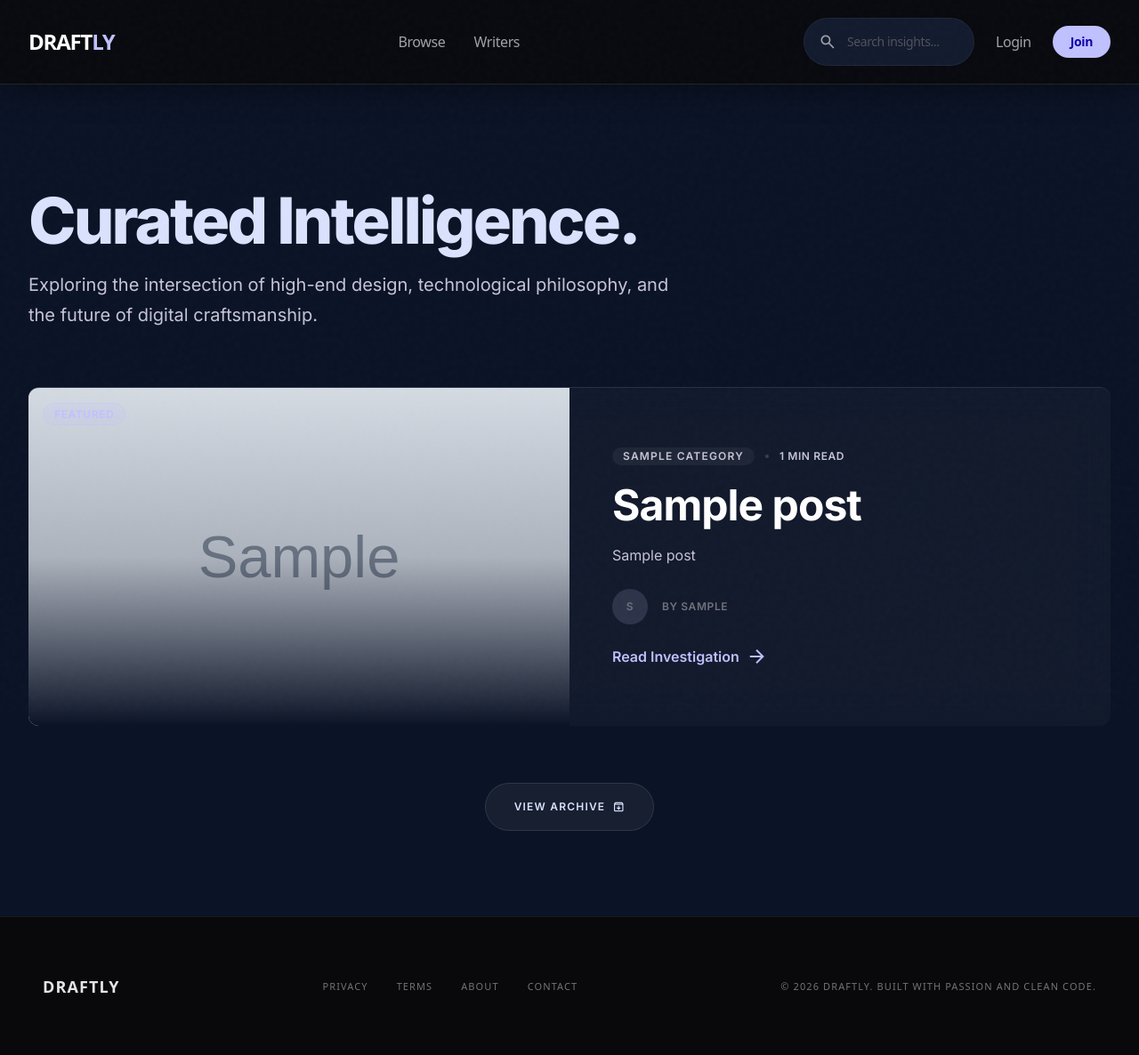
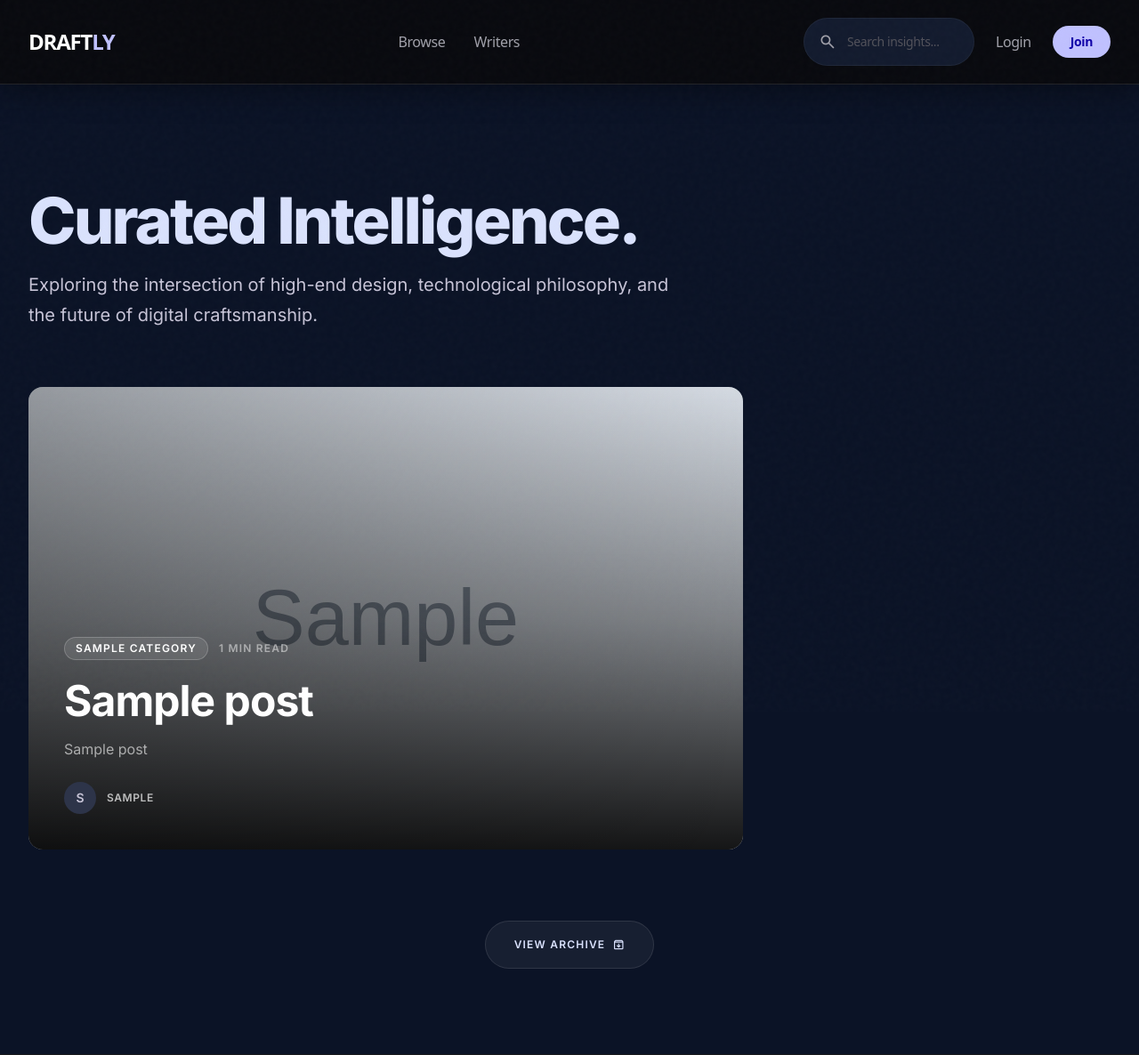
Before and after one commit to ramazon07-cmd/blog, a Django app: page / in a window 1280 px wide. Shown: the top 1186 px of the page at 89% size. Run offline with Django 5.2, Linux system fonts and the light colour scheme; tables that the repository leaves empty hold one stand-in row (values such as "Sample post"); grey boxes marked "Sample" are stand-in pictures; some libraries are stand-ins or nearby versions.

Commit message:
already done

```diff
--- a/blog/views.py
+++ b/blog/views.py
@@ -8,6 +8,7 @@ from django.contrib.auth.decorators import login_required
 from django_ratelimit.decorators import ratelimit
 from django.contrib import messages
 from django.urls import reverse_lazy
+from itertools import chain
 from django.db.models import Q, Count
 from django.contrib.auth.models import User
 from .models import Post, Comment, Category
@@ -21,8 +22,26 @@ class HomeView(ListView):
     paginate_by = None
 
     def get_queryset(self):
-        queryset = super().get_queryset()
-        return queryset.filter(status='published').select_related('author', 'category')
+        return Post.objects.none()
+
+    def get_context_data(self, **kwargs):
+        context = super().get_context_data(**kwargs)
+
+        # Featured posts — up to 3, newest first
+        context['featured_posts'] = (
+            Post.objects.filter(status='published', is_featured=True)
+            .select_related('author', 'category')
+            .order_by('-created_at')[:3]
+        )
+
+        # Recent non-featured posts — up to 6, newest first
+        context['recent_posts'] = (
+            Post.objects.filter(status='published', is_featured=False)
+            .select_related('author', 'category')
+            .order_by('-created_at')[:6]
+        )
+
+        return context
 
 
 class PostListView(ListView):
--- a/templates/blog/home.html
+++ b/templates/blog/home.html
@@ -12,123 +12,204 @@
 
 {% block content %}
 <main class="pt-32 pb-24 px-gutter max-w-container-max mx-auto">
+
     <!-- Hero Header -->
     <header class="mb-16">
         <h1 class="font-display-xl text-display-xl text-on-surface mb-4">Curated Intelligence.</h1>
-        <p class="font-body-lg text-body-lg text-on-surface-variant max-w-reading-width">Exploring the intersection of high-end design, technological philosophy, and the future of digital craftsmanship.</p>
+        <p class="font-body-lg text-body-lg text-on-surface-variant max-w-reading-width">
+            Exploring the intersection of high-end design, technological philosophy, and the future of digital craftsmanship.
+        </p>
     </header>
 
-    <!-- Post Grid with Featured Post First -->
-    <div class="grid grid-cols-1 md:grid-cols-12 gap-8">
-        {% for post in posts %}
-            {% if forloop.first and post.is_featured %}
-            <!-- Featured Card (Large) -->
-            <article class="md:col-span-12 group relative overflow-hidden rounded-xl glass-card transition-all duration-500 hover:-translate-y-2 hover:shadow-2xl">
-                <div class="grid md:grid-cols-2 gap-0">
-                    <div class="relative aspect-[16/10] overflow-hidden">
-                        <a href="{{ post.get_absolute_url }}">
-                        {% if post.image %}
-                            <img class="w-full h-full object-cover transition-transform duration-1000 group-hover:scale-110" src="{{ post.image.url }}" alt="{{ post.title }}">
+    <!-- ═══════════════════════════════════════════
+         FEATURED SECTION — Image 1 Style
+         Hero card (left) + minimal sidebar (right)
+    ════════════════════════════════════════════ -->
+    {% if featured_posts %}
+    <section class="mb-20">
+
+        <div class="grid md:grid-cols-3 gap-6 items-stretch">
+
+            {# ── HERO CARD (col-span-2) ── #}
+            {% with hero=featured_posts.0 %}
+            <article class="md:col-span-2 relative overflow-hidden rounded-2xl group cursor-pointer" style="min-height: 520px;">
+
+                {# Background image with overlay #}
+                <a href="{{ hero.get_absolute_url }}" class="absolute inset-0 block">
+                    {% if hero.image %}
+                        <img class="w-full h-full object-cover transition-transform duration-[1200ms] group-hover:scale-105"
+                             src="{{ hero.image.url }}" alt="{{ hero.title }}">
                     {% else %}
-                            <div class="w-full h-full bg-surface-container-highest"></div>
+                        <div class="w-full h-full bg-surface-container-high"></div>
                     {% endif %}
+                    {# Deep gradient overlay for text legibility #}
+                    <div class="absolute inset-0 bg-gradient-to-t from-black/90 via-black/40 to-transparent"></div>
+                    <div class="absolute inset-0 bg-gradient-to-r from-black/30 to-transparent"></div>
                 </a>
-                        <div class="absolute inset-0 bg-gradient-to-t from-background via-background/20 to-transparent"></div>
-                        <div class="absolute top-4 left-4">
-                            <span class="font-label-sm text-label-sm px-3 py-1 bg-primary/20 text-primary rounded-full backdrop-blur-md border border-primary/30">FEATURED</span>
+
+                {# Content pinned to bottom-left #}
+                <div class="absolute bottom-0 left-0 right-0 p-8 md:p-10">
+
+                    {# Category + read time #}
+                    <div class="flex items-center gap-3 mb-4">
+                        {% if hero.category %}
+                        <span class="font-label-sm text-label-sm px-3 py-1.5 rounded-full border border-white/20 bg-white/10 backdrop-blur-sm text-white uppercase tracking-widest">
+                            {{ hero.category.name }}
+                        </span>
+                        {% endif %}
+                        <span class="font-label-sm text-label-sm text-white/50 uppercase tracking-widest">
+                            {{ hero.read_time|default:hero.content|reading_time }} min read
+                        </span>
+                    </div>
+
+                    {# Title #}
+                    <h2 class="font-headline-lg text-headline-lg text-white mb-3 group-hover:text-primary transition-colors duration-300 leading-tight">
+                        <a href="{{ hero.get_absolute_url }}">{{ hero.title }}</a>
+                    </h2>
+
+                    {# Subtitle #}
+                    {% if hero.subtitle %}
+                    <p class="font-body-md text-body-md text-white/60 mb-6 max-w-xl line-clamp-2">{{ hero.subtitle }}</p>
+                    {% endif %}
+
+                    {# Author #}
+                    <div class="flex items-center gap-3">
+                        <div class="w-9 h-9 rounded-full bg-surface-container-highest overflow-hidden flex items-center justify-center text-sm text-on-surface-variant font-semibold shrink-0">
+                            {{ hero.author.username|slice:":1"|upper }}
+                        </div>
+                        <span class="font-label-sm text-label-sm text-white/70 uppercase tracking-wider">
+                            {{ hero.author.username }}
+                        </span>
                     </div>
                 </div>
-                    <div class="p-8 md:p-12 flex flex-col justify-center">
-                        <div class="flex items-center gap-3 mb-4">
-                            <span class="font-label-sm text-label-sm px-3 py-1 bg-white/5 rounded-full text-on-surface-variant uppercase tracking-widest">{{ post.category.name|upper|default:"ARTICLE" }}</span>
-                            <span class="w-1 h-1 bg-zinc-700 rounded-full"></span>
-                            <span class="text-on-surface-variant font-label-sm text-label-sm">{{ post.read_time|default:post.content|reading_time }} MIN READ</span>
+            </article>
+            {% endwith %}
+
+            {# ── SIDEBAR (posts 2 & 3) ── #}
+            <div class="flex flex-col gap-4 min-w-0 h-full">
+                {% for post in featured_posts %}
+                {% if forloop.counter > 1 %}
+                <article class="group rounded-xl overflow-hidden border border-white/5 bg-surface-container hover:border-white/10 transition-all duration-300 min-w-0 flex flex-col flex-1">
+
+                    {# Sidebar thumbnail #}
+                    {% if post.image %}
+                    <div class="relative aspect-video overflow-hidden">
+                        <a href="{{ post.get_absolute_url }}">
+                            <img class="w-full h-full object-cover transition-transform duration-700 group-hover:scale-105"
+                                 src="{{ post.image.url }}" alt="{{ post.title }}">
+                        </a>
+                        <div class="absolute inset-0 bg-gradient-to-t from-black/40 to-transparent"></div>
                     </div>
-                        <h2 class="font-headline-lg text-headline-lg text-white mb-4 group-hover:text-primary transition-colors"><a href="{{ post.get_absolute_url }}">{{ post.title }}</a></h2>
+                    {% endif %}
+
+                    <div class="p-5 flex flex-col flex-1 justify-between">
+                        {# Category #}
+                        {% if post.category %}
+                        <p class="font-label-sm text-label-sm text-primary uppercase tracking-widest mb-2">
+                            {{ post.category.name }}
+                        </p>
+                        {% endif %}
+
+                        {# Title #}
+                        <h3 class="font-headline-md text-white mb-2 group-hover:text-primary transition-colors leading-snug line-clamp-2" style="font-size: 1.25rem; font-weight: 700; line-height: 1.3;">
+                            <a href="{{ post.get_absolute_url }}">{{ post.title }}</a>
+                        </h3>
+
+                        {# Subtitle #}
                         {% if post.subtitle %}
-                        <p class="font-body-md text-body-md text-on-surface-variant mb-6 line-clamp-2">{{ post.subtitle }}</p>
+                        <p class="text-on-surface-variant text-sm line-clamp-2 mb-4">{{ post.subtitle }}</p>
                         {% endif %}
-                        <div class="flex items-center gap-4 mb-6 text-zinc-500 font-label-sm text-label-sm">
-                            <div class="w-10 h-10 rounded-full bg-surface-container-highest overflow-hidden flex items-center justify-center">
-                                {{ post.author.username|slice:":1"|upper }}
-                            </div>
-                            <span>BY {{ post.author.username|upper }}</span>
-                        </div>
-                        <a href="{{ post.get_absolute_url }}" class="flex items-center gap-2 text-primary font-semibold hover:gap-4 transition-all">
-                            Read Investigation <span class="material-symbols-outlined">arrow_forward</span>
+
+                        {# Footer #}
+                        <div class="flex items-center justify-between pt-3 border-t border-white/5">
+                            <span class="font-label-sm text-label-sm text-on-surface-variant italic">
+                                by {{ post.author.username }}
+                            </span>
+                            <a href="{{ post.get_absolute_url }}"
+                               class="text-primary hover:text-primary/70 transition-colors">
+                                <span class="material-symbols-outlined text-lg">arrow_forward</span>
                             </a>
                         </div>
                     </div>
                 </article>
-            {% elif forloop.first %}
-            <!-- Standard First Card (when no featured post) -->
-            <article class="md:col-span-8 group relative overflow-hidden rounded-xl glass-card transition-all duration-500 hover:-translate-y-2 hover:shadow-2xl">
-                <div class="relative aspect-[16/9] overflow-hidden">
-                    <a href="{{ post.get_absolute_url }}">
+                {% endif %}
+                {% endfor %}
+            </div>
+
+        </div>
+    </section>
+    {% endif %}
+
+
+    <!-- ═══════════════════════════════════════════
+         RECENT DISPATCHES — Image 2 Style
+         3-col grid: image + category + date + title + subtitle
+    ════════════════════════════════════════════ -->
+    {% if recent_posts %}
+    <section>
+
+        {# Section header #}
+        <div class="flex items-center gap-4 mb-8 pb-4 border-b border-white/5">
+            <h2 class="font-label-sm text-label-sm text-on-surface-variant uppercase tracking-[0.2em]">Recent Dispatches</h2>
+            <div class="flex-1 h-px bg-white/5"></div>
+        </div>
+
+        {# 3-col grid #}
+        <div class="grid grid-cols-1 md:grid-cols-3 gap-8">
+            {% for post in recent_posts %}
+            <article class="group flex flex-col min-w-0">
+
+                {# Thumbnail #}
+                <div class="relative aspect-video overflow-hidden rounded-xl mb-5">
+                    <a href="{{ post.get_absolute_url }}" class="block w-full h-full">
                         {% if post.image %}
-                        <img class="w-full h-full object-cover transition-transform duration-1000 group-hover:scale-110" src="{{ post.image.url }}" alt="{{ post.title }}">
+                            <img class="w-full h-full object-cover transition-transform duration-700 group-hover:scale-105"
+                                 src="{{ post.image.url }}" alt="{{ post.title }}">
                         {% else %}
-                        <div class="w-full h-full bg-surface-container-highest"></div>
-                    {% endif %}
-                    </a>
-                    <div class="absolute inset-0 bg-gradient-to-t from-background via-background/20 to-transparent"></div>
-                </div>
-                <div class="p-8">
-                    <div class="flex items-center gap-4 mb-4 text-zinc-500 font-label-sm text-label-sm">
-                        <div class="w-10 h-10 rounded-full bg-surface-container-highest overflow-hidden flex items-center justify-center">
-                            {{ post.author.username|slice:":1"|upper }}
-                        </div>
-                        <span>BY {{ post.author.username|upper }}</span>
-                        <span class="w-1 h-1 bg-zinc-700 rounded-full"></span>
-                        <span>{{ post.read_time|default:post.content|reading_time }} MIN READ</span>
-                    </div>
-                    <h2 class="font-headline-lg text-headline-lg text-white mb-4 group-hover:text-primary transition-colors"><a href="{{ post.get_absolute_url }}">{{ post.title }}</a></h2>
-                    {% if post.subtitle %}
-                    <p class="font-body-md text-body-md text-on-surface-variant mb-6 line-clamp-2">{{ post.subtitle }}</p>
-                    {% else %}
-                    <p class="font-body-md text-body-md text-on-surface-variant mb-6 line-clamp-2">{{ post.content|truncatewords:30 }}</p>
-                    {% endif %}
-                    <a href="{{ post.get_absolute_url }}" class="flex items-center gap-2 text-primary font-semibold hover:gap-4 transition-all">
-                        Read Investigation <span class="material-symbols-outlined">arrow_forward</span>
-                    </a>
-                </div>
-            </article>
-            {% else %}
-            <!-- Standard Grid Items -->
-            <article class="md:col-span-4 glass-card rounded-xl overflow-hidden group hover:-translate-y-1 transition-all duration-300">
-                <div class="aspect-video overflow-hidden">
-                    <a href="{{ post.get_absolute_url }}">
-                    {% if post.image %}
-                        <img class="w-full h-full object-cover transition-transform duration-700 group-hover:scale-110" src="{{ post.image.url }}" alt="{{ post.title }}">
-                    {% else %}
-                        <div class="w-full h-full bg-surface-container-highest"></div>
+                            <div class="w-full h-full bg-surface-container-highest rounded-xl"></div>
                         {% endif %}
                     </a>
                 </div>
-                <div class="p-6">
-                    <div class="flex items-center gap-3 mb-4">
-                        <div class="w-8 h-8 rounded-full bg-surface-container-highest overflow-hidden flex items-center justify-center text-xs text-zinc-400">
-                            {{ post.author.username|slice:":1"|upper }}
+
+                {# Meta row: category + date #}
+                <div class="flex items-center justify-between mb-3">
+                    {% if post.category %}
+                    <span class="font-label-sm text-label-sm text-primary uppercase tracking-widest">
+                        {{ post.category.name }}
+                    </span>
+                    {% else %}
+                    <span class="font-label-sm text-label-sm text-on-surface-variant uppercase tracking-widest">Article</span>
+                    {% endif %}
+                    <span class="font-label-sm text-label-sm text-on-surface-variant">
+                        {{ post.created_at|date:"M d" }}
+                    </span>
                 </div>
-                        <span class="text-zinc-400 font-label-sm text-label-sm">{{ post.author.username|upper }}</span>
-                        <span class="w-1 h-1 bg-zinc-700 rounded-full mx-1"></span>
-                        <span class="text-zinc-500 font-label-sm text-label-sm">{{ post.read_time|default:1 }} MIN READ</span>
+
+                {# Title #}
+                <h3 class="font-headline-md text-white mb-2 group-hover:text-primary transition-colors" style="font-size: 1.5rem; font-weight: 700; line-height: 1.25;">
+                    <a href="{{ post.get_absolute_url }}">{{ post.title }}</a>
+                </h3>
+
+                {# Subtitle or excerpt #}
+                <p class="font-body-md text-on-surface-variant line-clamp-2 text-sm leading-relaxed">
+                    {% if post.subtitle %}
+                        {{ post.subtitle }}
+                    {% else %}
+                        {{ post.content|truncatewords:20 }}
+                    {% endif %}
+                </p>
+
+            </article>
+            {% endfor %}
         </div>
-                    <h3 class="font-headline-md text-headline-md text-white mb-3 group-hover:text-primary transition-colors"><a href="{{ post.get_absolute_url }}">{{ post.title }}</a></h3>
-                    {% if post.subtitle %}
-                    <p class="font-body-md text-zinc-400 line-clamp-2 mb-4">{{ post.subtitle }}</p>
-                    {% else %}
-                    <p class="font-body-md text-zinc-400 line-clamp-3 mb-6">{{ post.content|truncatewords:20 }}</p>
+
+    </section>
     {% endif %}
-                    <div class="pt-4 border-t border-white/5 flex justify-between items-center text-zinc-500 text-[12px]">
-                        <span>{{ post.created_at|date:"M d, Y" }}</span>
-                        <span class="px-2 py-1 bg-white/5 rounded">{{ post.category.name|upper|default:"ARTICLE" }}</span>
-                    </div>
-                </div>
-            </article>
-            {% endif %}
-        {% empty %}
-        <div class="md:col-span-12 glass-card rounded-xl p-12 text-center">
+
+
+    <!-- Empty state -->
+    {% if not featured_posts and not recent_posts %}
+    <div class="glass-card rounded-xl p-12 text-center">
         <p class="text-on-surface-variant text-xl mb-4">No posts yet.</p>
         {% if user.is_authenticated %}
             <a href="{% url 'blog:post_create' %}" class="text-primary hover:text-tertiary transition-colors">Be the first to write something!</a>
@@ -136,34 +217,19 @@
             <a href="{% url 'blog:register' %}" class="text-primary hover:text-tertiary transition-colors">Join to start writing</a>
         {% endif %}
     </div>
-        {% endfor %}
-    </div>
+    {% endif %}
+
 
     <!-- VIEW ARCHIVE Button -->
-    {% if posts %}
+    {% if featured_posts or recent_posts %}
     <div class="mt-16 flex justify-center">
-        <a href="{% url 'blog:post_list' %}" class="px-8 py-4 bg-white/5 border border-white/10 text-on-surface rounded-full hover:bg-white/10 hover:border-primary/30 transition-all flex items-center gap-2 font-label-sm text-label-sm uppercase tracking-widest">
+        <a href="{% url 'blog:post_list' %}"
+           class="px-8 py-4 bg-white/5 border border-white/10 text-on-surface rounded-full hover:bg-white/10 hover:border-primary/30 transition-all flex items-center gap-2 font-label-sm text-label-sm uppercase tracking-widest">
             View Archive
             <span class="material-symbols-outlined text-sm">archive</span>
         </a>
     </div>
     {% endif %}
 
-    <!-- Pagination -->
-    {% if is_paginated %}
-        <div class="mt-16 flex justify-center">
-            <div class="flex gap-4">
-                {% if page_obj.has_previous %}
-                    <a href="{% url 'blog:post_list' %}?page=1{% if selected_category %}&category={{ selected_category }}{% endif %}" class="px-6 py-3 bg-primary text-on-primary rounded-full hover:opacity-90 transition-all">First</a>
-                    <a href="{% url 'blog:post_list' %}?page={{ page_obj.previous_page_number }}{% if selected_category %}&category={{ selected_category }}{% endif %}" class="px-6 py-3 bg-white/5 border border-white/10 text-on-surface rounded-full hover:bg-white/10 transition-all">Previous</a>
-                {% endif %}
-                <span class="px-6 py-3 text-on-surface-variant">Page {{ page_obj.number }} of {{ page_obj.paginator.num_pages }}</span>
-                {% if page_obj.has_next %}
-                    <a href="{% url 'blog:post_list' %}?page={{ page_obj.next_page_number }}{% if selected_category %}&category={{ selected_category }}{% endif %}" class="px-6 py-3 bg-white/5 border border-white/10 text-on-surface rounded-full hover:bg-white/10 transition-all">Next</a>
-                    <a href="{% url 'blog:post_list' %}?page={{ page_obj.paginator.num_pages }}{% if selected_category %}&category={{ selected_category }}{% endif %}" class="px-6 py-3 bg-primary text-on-primary rounded-full hover:opacity-90 transition-all">Last</a>
-                {% endif %}
-            </div>
-        </div>
-    {% endif %}
 </main>
 {% endblock %}
--- a/templates/blog/post_detail.html
+++ b/templates/blog/post_detail.html
@@ -81,10 +81,7 @@
     <div class="max-w-reading-width mx-auto px-gutter">
         <div class="flex items-center justify-between mb-12 md:mb-16">
             <h3 class="font-headline-md text-headline-md text-white">Discourse <span class="text-on-surface-variant font-light text-body-lg ml-2">({{ comments|length }})</span></h3>
-            <div class="flex items-center gap-2 text-primary font-label-sm text-label-sm uppercase tracking-widest cursor-pointer hover:opacity-80 transition-opacity">
-                <span>Newest First</span>
-                <span class="material-symbols-outlined text-sm">expand_more</span>
-            </div>
+
         </div>
 
         <!-- Comment Form -->
--- a/templates/blog/writers.html
+++ b/templates/blog/writers.html
@@ -33,11 +33,6 @@
                             {{ writer.username|slice:":1"|upper }}
                         </div>
                     {% endif %}
-                </div>
-                <div class="flex justify-center gap-4 mt-6">
-                    <span class="material-symbols-outlined text-primary hover:text-white cursor-pointer transition-colors">share</span>
-                    <span class="material-symbols-outlined text-primary hover:text-white cursor-pointer transition-colors">alternate_email</span>
-                    <span class="material-symbols-outlined text-primary hover:text-white cursor-pointer transition-colors">work</span>
                 </div>
             </div>
             <div class="flex flex-col">
```
Lines whose indentation alone changed are shown as unchanged.
